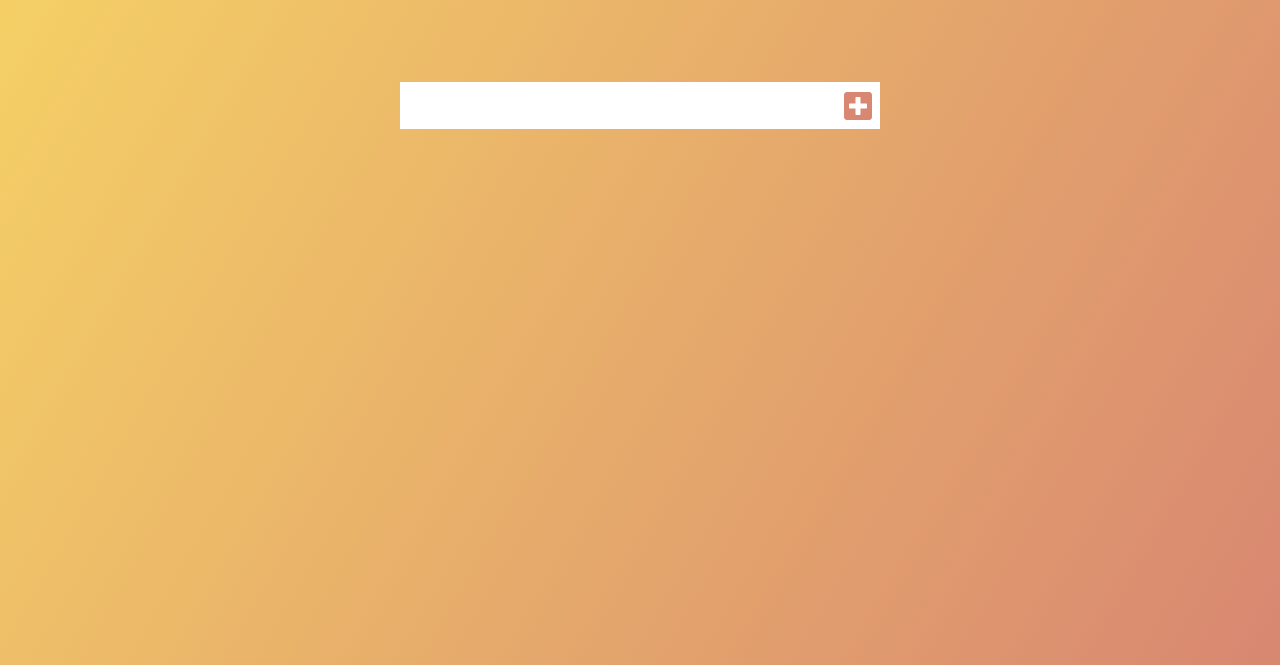
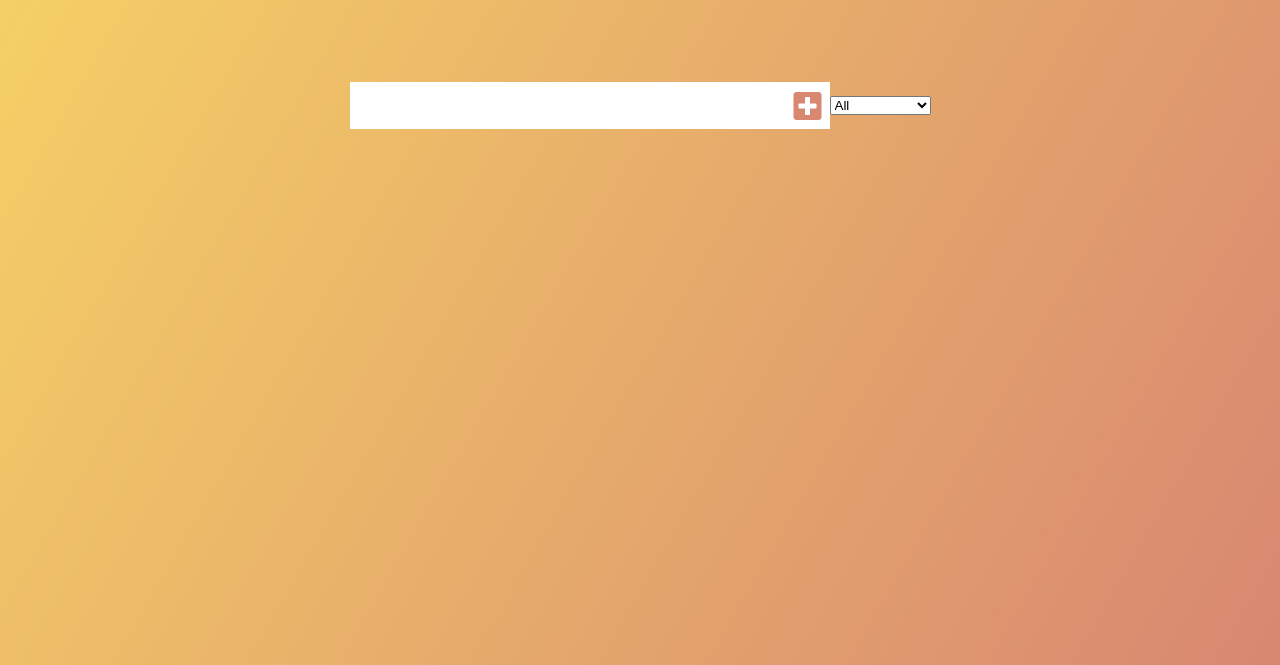
Before and after one commit to imnblm/Learn-Javascript-with-me, a plain HTML site: page ToDoList/index.html in a window 1280 px wide. Shown: the part 135-800 px from the top of the page. Drawn offline with Linux system fonts and the light colour scheme.

Commit message:
add select feature

```diff
--- a/ToDoList/index.html
+++ b/ToDoList/index.html
@@ -8,13 +8,23 @@
         <link rel="stylesheet" href="https://cdnjs.cloudflare.com/ajax/libs/font-awesome/5.15.4/css/all.min.css" integrity="sha512-1ycn6IcaQQ40/MKBW2W4Rhis/DbILU74C1vSrLJxCq57o941Ym01SwNsOMqvEBFlcgUa6xLiPY/NS5R+E6ztJQ==" crossorigin="anonymous" referrerpolicy="no-referrer" />
     </head>
     <body>
-        <header><h1>Imene's Todo List</h1></header>
+        <header>
+            <h1>Imene's Todo List</h1>
+        </header>
         <form>
             <input type="text" class="todo-input" id="todo-input">
             <button class="todo-button" type="submit">
                 <i class="fas fa-plus-square"></i>
             </button>
+            <div class="select">
+                <select name="todos" id="" class="filter-todo">
+                    <option value="all">All</option>
+                    <option value="completed">Completed</option>
+                    <option value="uncompleted">Uncompleted</option>
+                </select>
+            </div>
         </form>
+
         <div class="todo-container">
             <ul class="todo-list">
 
```
